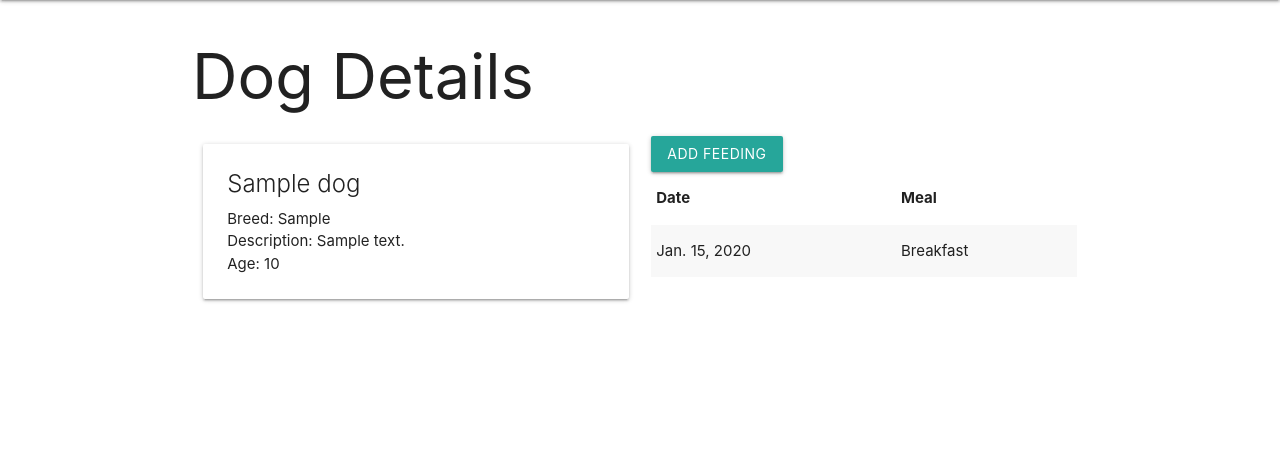
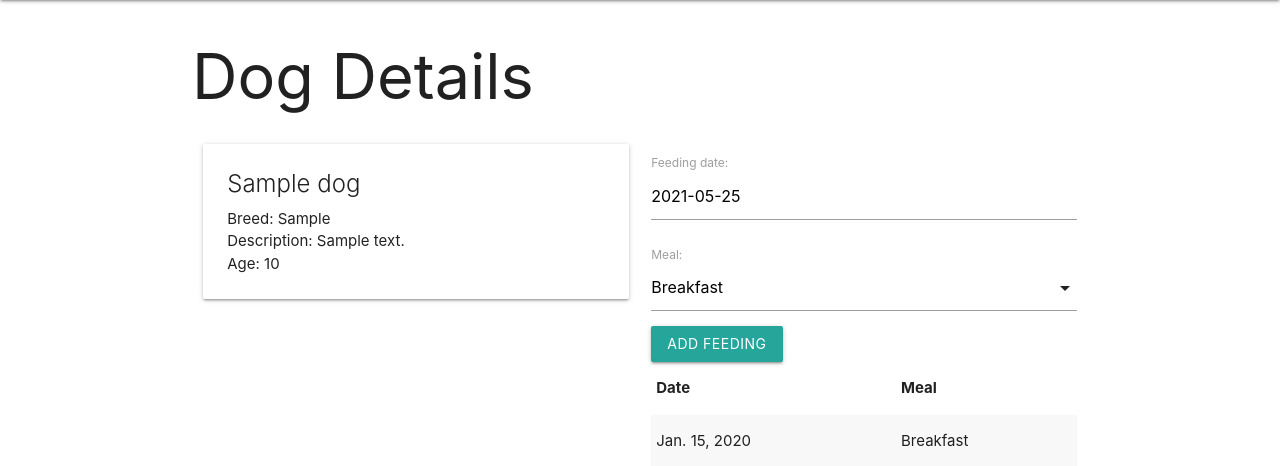
Before and after one commit to nataliesmyth/dog-collector, a Django app: page /dogs/1/ in a window 1280 px wide. Shown: the part 64-530 px from the top of the page. Run offline with Django 3.2, Linux system fonts and the light colour scheme; tables that the repository leaves empty hold one stand-in row (values such as "Sample post").

Commit message:
notes and more data in browser

```diff
--- a/main_app/templates/dogs/detail.html
+++ b/main_app/templates/dogs/detail.html
@@ -19,10 +19,10 @@
     </div>
   </div>
   <div class="col s6">
-      <form method="post">
-          {% csrf_token %}
-          {{ feeding_form.as_p }}
-          <input type="submit" class="btn" value="Add Feeding">
+    <form action="{% url 'add_feeding' cat.id %}" method="post">
+        {% csrf_token %}
+        {{ feeding_form.as_p }}
+        <input type="submit" class="btn" value="Add Feeding">
       </form>
     <table class="striped">
       <thead>
--- a/main_app/templates/dogs/index.html
+++ b/main_app/templates/dogs/index.html
@@ -6,7 +6,7 @@
 {% for dog in dogs %}
   <div class="card">
     <!-- use DTL's URL tempalte tag to optain the correct URL -->
-    <a href="{% url 'detail dog.id %}">
+    <a href="{% url 'detail' dog.id %}">
       <div class="card-content">
         <span class="card-title">{{ dog.name }}</span>
         <p>Breed: {{ dog.breed }}</p>
--- a/main_app/urls.py
+++ b/main_app/urls.py
@@ -7,5 +7,6 @@ urlpatterns = [
     # route for dog index
     path('dogs', views.dogs_index, name='index'),
     # route for dog detail page
-    path('dogs/<int:dog_id>/', views.dogs_detail, name='detail')
+    path('dogs/<int:dog_id>/', views.dogs_detail, name='detail'),
+    path('dogs/<int:dog_id>/add_feeding/', views.add_feeding, name='add_feeding'),
 ]
--- a/main_app/views.py
+++ b/main_app/views.py
@@ -1,3 +1,4 @@
+from main_app.forms import FeedingForm
 from django.shortcuts import render
 from .models import Dog
 
@@ -21,4 +22,12 @@ def dogs_index(request):
 # Django will pass any captured URL parameters as a named argument to the view function
 def dogs_detail(request, dog_id):
     dog = Dog.objects.get(id=dog_id)
-    return render(request, 'dogs/detail.html', { 'dog': dog })
+    # instantiate FeedingForm to be rendered in templates
+    feeding_form = FeedingForm()
+    return render(request, 'dogs/detail.html', {
+        'dog': dog, 'feeding_form': feeding_form
+        })
+
+def add_feeding(request, dog_id):
+    # pass is a way to define an 'empty' python function
+    pass
```
Also changed, not shown: main_app/migrations/0002_feeding.py (added).
